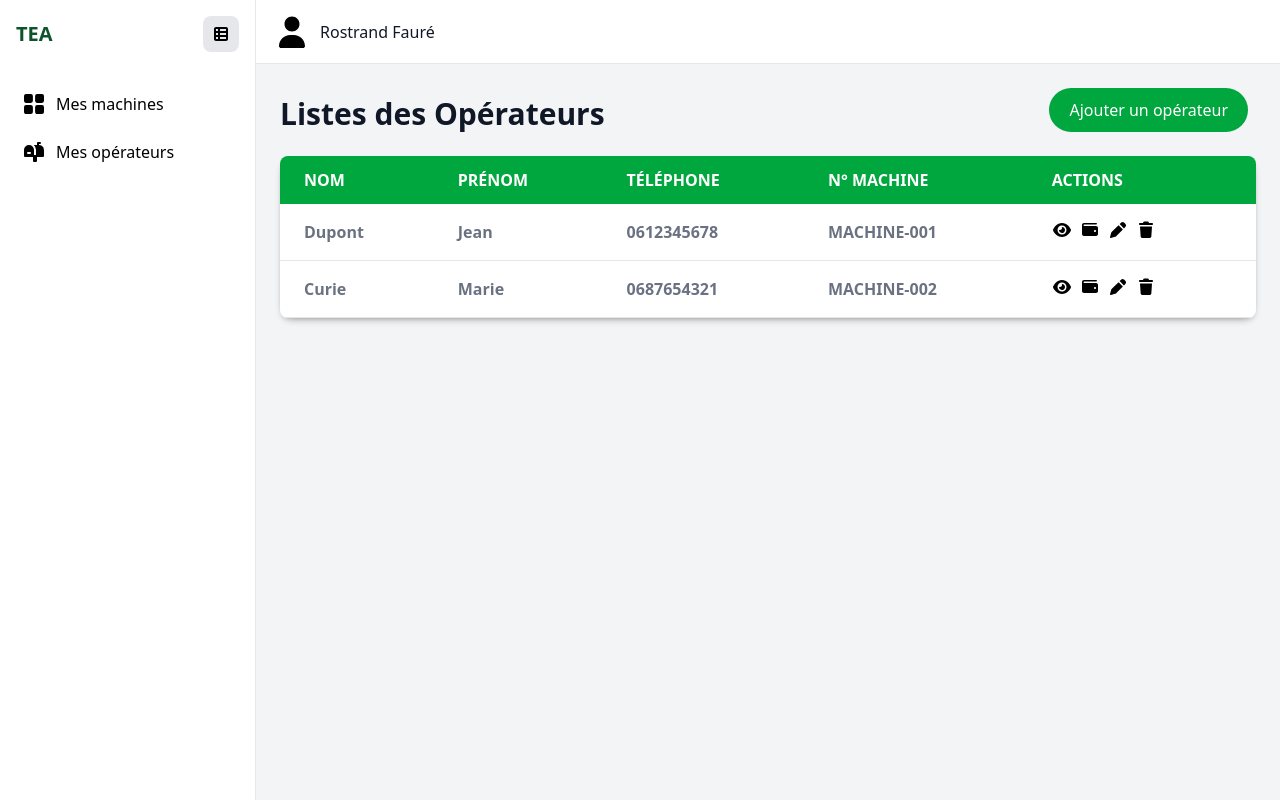
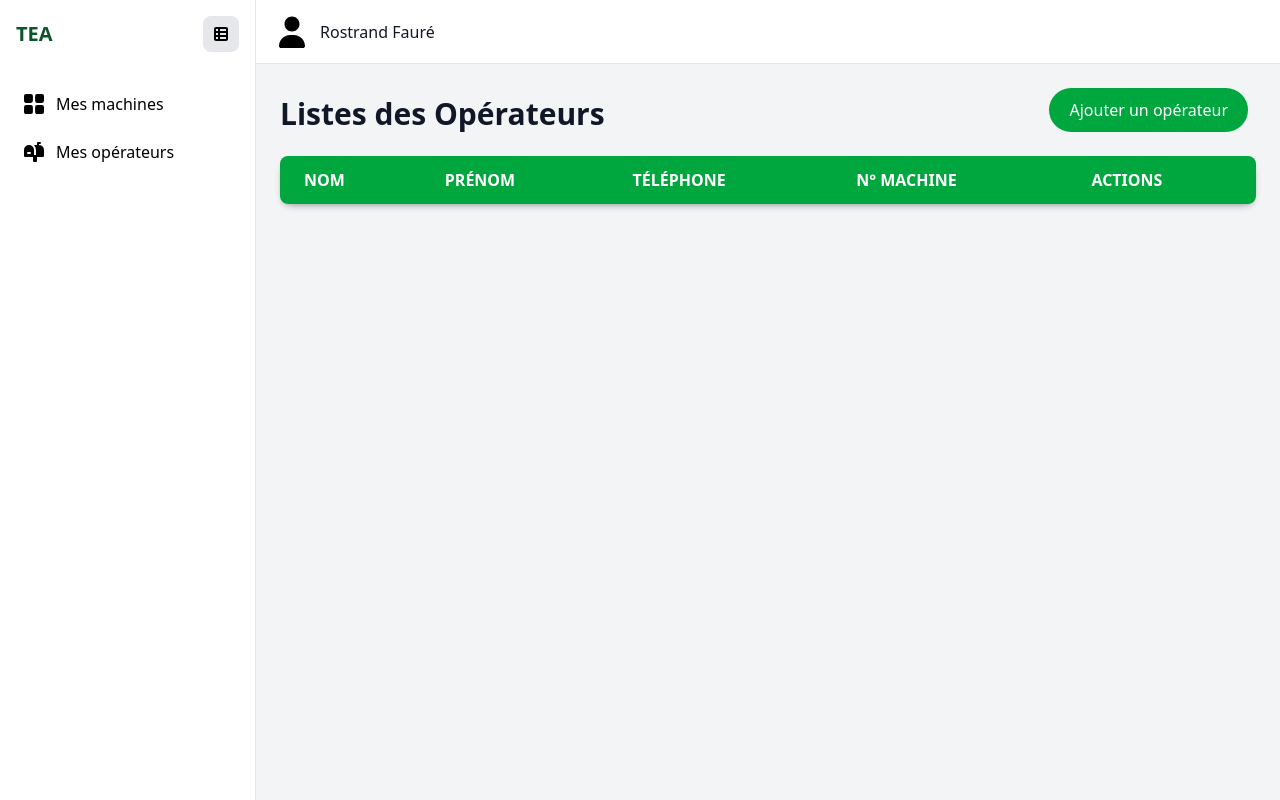
Before and after one commit to Adinette/SalaryLNB, a Vue app: page / in a window 1280 px wide. Built offline with nearby package versions, Linux system fonts and the light colour scheme.

Commit message:
Update operators.ts

```diff
--- a/src/stores/operators.ts
+++ b/src/stores/operators.ts
@@ -35,22 +35,22 @@ export interface Operator {
 export const useOperatorsStore = defineStore('operators', () => {
   // --- STATE ---
   const operators = ref<Operator[]>([
-    {
-      id: "1",
-      last_name: 'Dupont',
-      first_name: 'Jean',
-      tel: '0612345678',
-      machineId: 'MACHINE-001',
-      salaryHistory: [],
-    },
-    {
-      id: "2",
-      last_name: 'Curie',
-      first_name: 'Marie',
-      tel: '0687654321',
-      machineId: 'MACHINE-002',
-      salaryHistory: [],
-    },
+    // {
+    //   id: "1",
+    //   last_name: 'Dupont',
+    //   first_name: 'Jean',
+    //   tel: '0612345678',
+    //   machineId: 'MACHINE-001',
+    //   salaryHistory: [],
+    // },
+    // {
+    //   id: "2",
+    //   last_name: 'Curie',
+    //   first_name: 'Marie',
+    //   tel: '0687654321',
+    //   machineId: 'MACHINE-002',
+    //   salaryHistory: [],
+    // },
   ]);
 
   // --- ACTIONS ---
```
